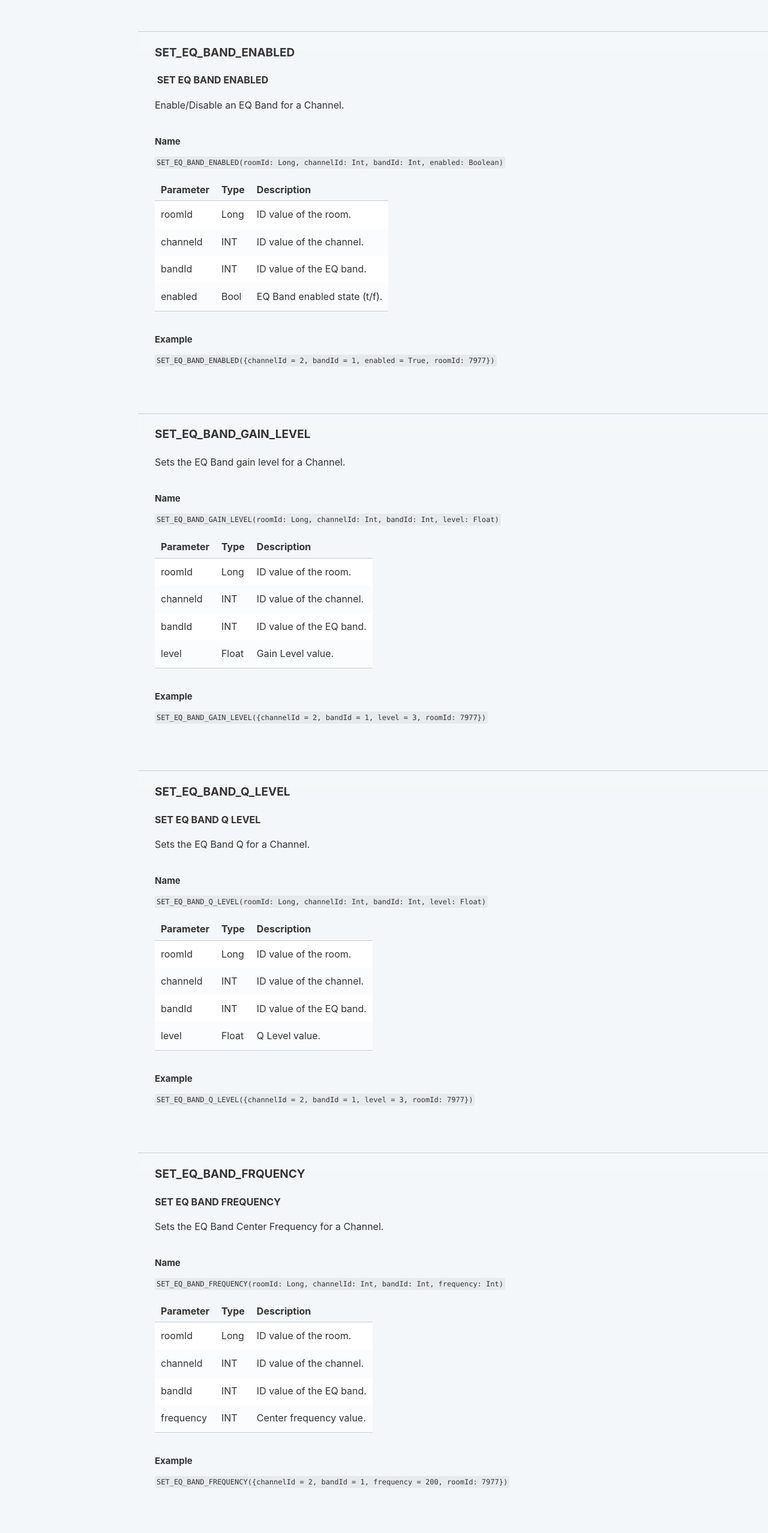
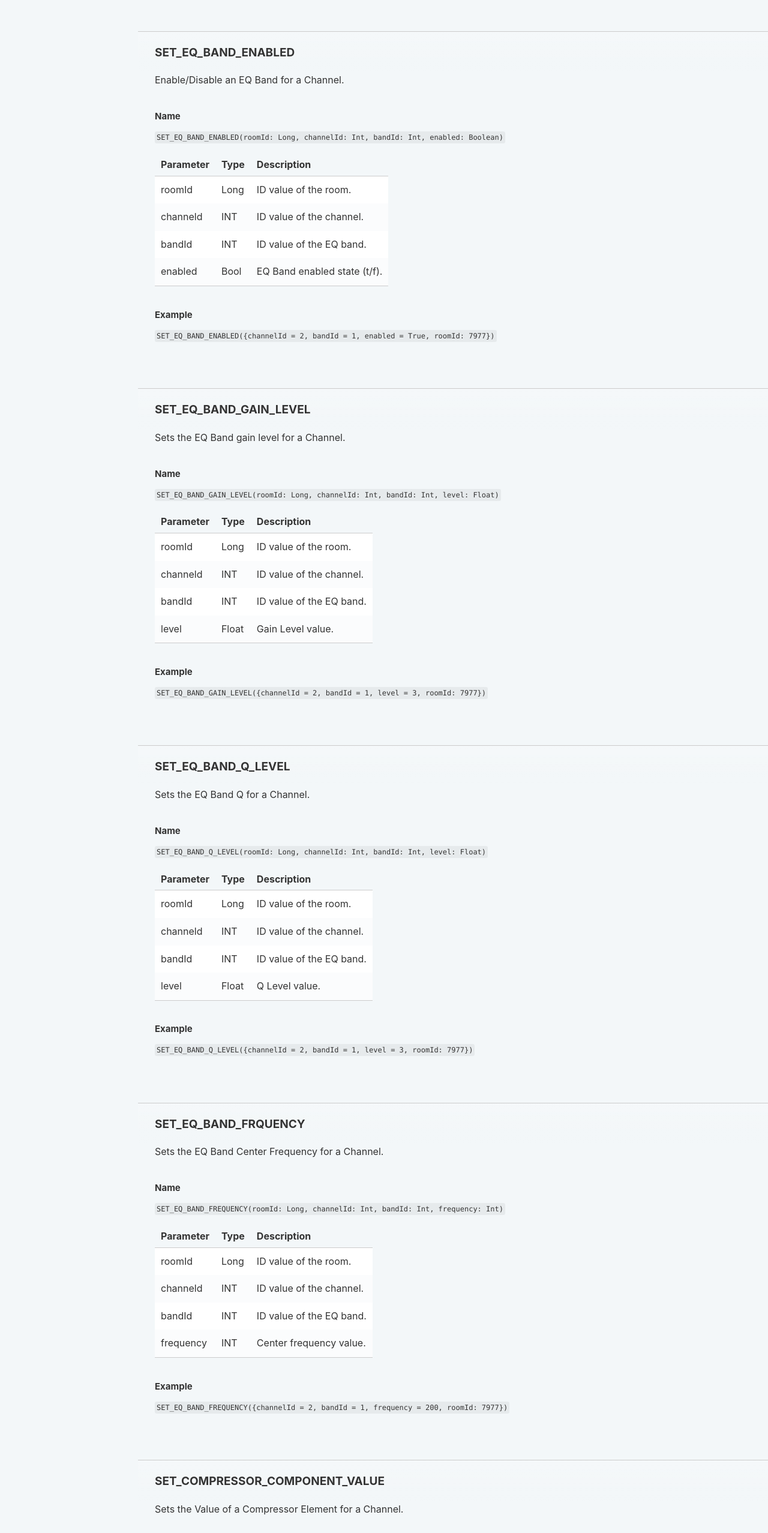
Before and after one commit to snap-one/docs-driverworks-proxyprotocol-mixer, a plain HTML site: page index.html in a window 1280 px wide. Shown: the part 8180-10735 px from the top of the page at 60% size. Drawn offline with Linux system fonts and the light colour scheme.

Commit message:
Deploying to gh-pages from @ snap-one/docs-driverworks-proxyprotocol-mixer@99acd0b329501bd130e54f972cdfb2a74c55c761 🚀

```diff
--- a/index.html
+++ b/index.html
@@ -775,8 +775,6 @@ Salt Lake City, UT 84020 USA</p>
 
 <h2 id='mixer-proxy-commands-set_eq_band_enabled'>SET_EQ_BAND_ENABLED</h2>
 
-<p><strong> SET EQ BAND ENABLED</strong></p>
-
 <p>Enable/Disable an EQ Band for a Channel.</p>
 
 <h3 id='mixer-proxy-commands-set_eq_band_enabled-name'>Name</h3>
@@ -859,8 +857,6 @@ Salt Lake City, UT 84020 USA</p>
 
 <h2 id='mixer-proxy-commands-set_eq_band_q_level'>SET_EQ_BAND_Q_LEVEL</h2>
 
-<p><strong>SET EQ BAND Q LEVEL</strong></p>
-
 <p>Sets the EQ Band Q for a Channel.</p>
 
 <h3 id='mixer-proxy-commands-set_eq_band_q_level-name'>Name</h3>
@@ -901,8 +897,6 @@ Salt Lake City, UT 84020 USA</p>
 <p><code>SET_EQ_BAND_Q_LEVEL({channelId = 2, bandId = 1, level = 3, roomId:  7977})</code></p>
 
 <h2 id='mixer-proxy-commands-set_eq_band_frquency'>SET_EQ_BAND_FRQUENCY</h2>
-
-<p><strong>SET EQ BAND FREQUENCY</strong></p>
 
 <p>Sets the EQ Band Center Frequency for a Channel.</p>
 
@@ -1090,8 +1084,6 @@ Salt Lake City, UT 84020 USA</p>
 </tbody></table>
 
 <h2 id='mixer-proxy-notifications-zones_init'>ZONES_INIT</h2>
-
-<p><strong>ZONES INIT</strong></p>
 
 <p>Initializes MIXER_ZONES Structure.</p>
 
```
